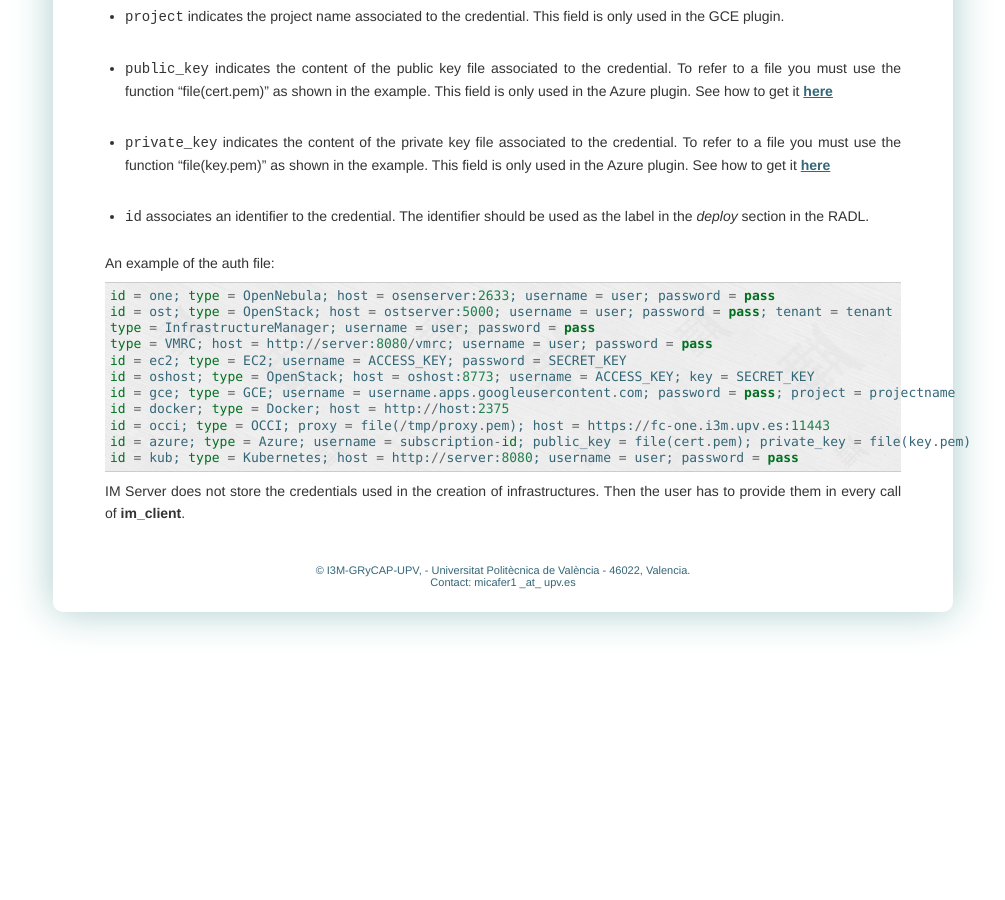
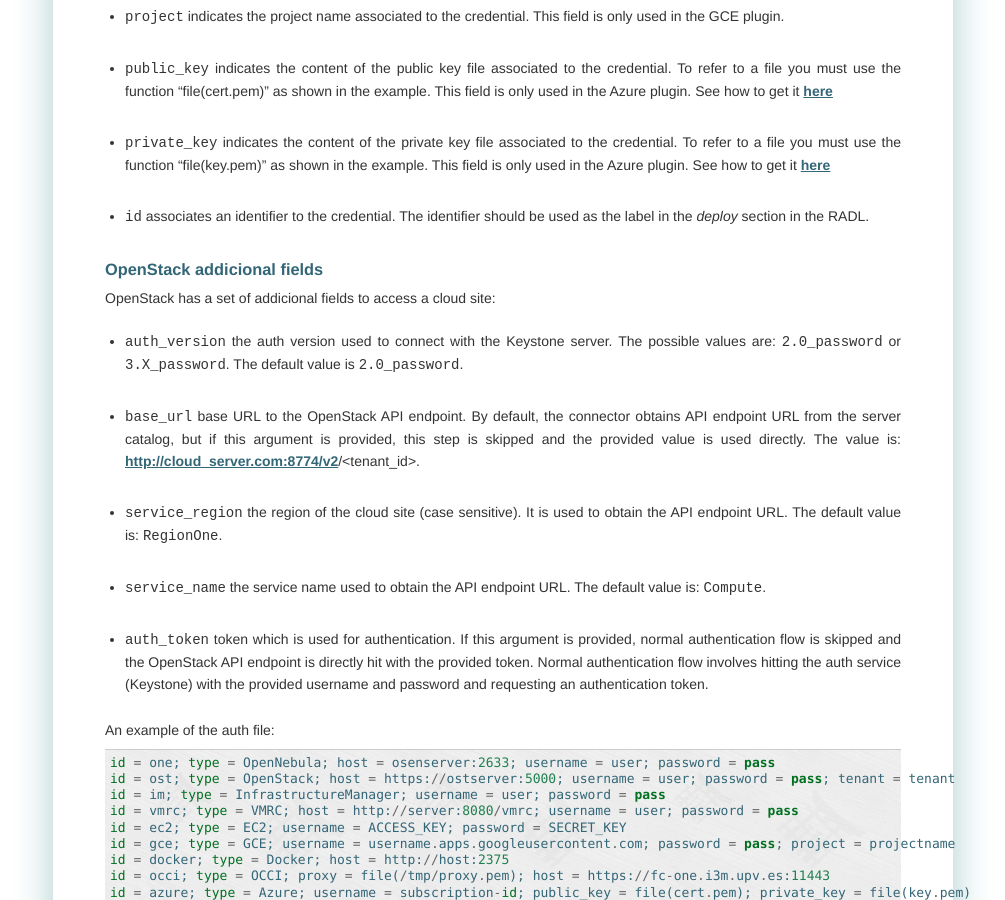
Before and after one commit to grycap/im-client, a Sphinx documentation site: the page built from doc/source/client.rst, in a window 1280 px wide and 900 px high, scrolled down 2801 px. Shown: the whole window, without its empty margins (137-1142 px from the left). Built offline with Sphinx 7.4.7, drawn with Linux system fonts in a browser that asks for light colours.

Commit message:
Update docs

```diff
--- a/doc/source/client.rst
+++ b/doc/source/client.rst
@@ -165,14 +165,35 @@ keys are:
 * ``id`` associates an identifier to the credential. The identifier should be
   used as the label in the *deploy* section in the RADL.
 
+OpenStack addicional fields
+^^^^^^^^^^^^^^^^^^^^^^^^^^^
+
+OpenStack has a set of addicional fields to access a cloud site:
+
+* ``auth_version`` the auth version used to connect with the Keystone server.
+  The possible values are: ``2.0_password`` or ``3.X_password``. The default value is ``2.0_password``.
+
+* ``base_url`` base URL to the OpenStack API endpoint. By default, the connector obtains API endpoint URL from the
+  server catalog, but if this argument is provided, this step is skipped and the provided value is used directly.
+  The value is: http://cloud_server.com:8774/v2/<tenant_id>.
+
+* ``service_region`` the region of the cloud site (case sensitive). It is used to obtain  the API
+  endpoint URL. The default value is: ``RegionOne``.
+
+* ``service_name`` the service name used to obtain the API endpoint URL. The default value is: ``Compute``.
+
+* ``auth_token`` token which is used for authentication. If this argument is provided, normal authentication
+  flow is skipped and the OpenStack API endpoint is directly hit with the provided token. Normal authentication
+  flow involves hitting the auth service (Keystone) with the provided username and password and requesting an
+  authentication token.
+
 An example of the auth file::
 
    id = one; type = OpenNebula; host = osenserver:2633; username = user; password = pass
-   id = ost; type = OpenStack; host = ostserver:5000; username = user; password = pass; tenant = tenant
-   type = InfrastructureManager; username = user; password = pass
-   type = VMRC; host = http://server:8080/vmrc; username = user; password = pass
+   id = ost; type = OpenStack; host = https://ostserver:5000; username = user; password = pass; tenant = tenant
+   id = im; type = InfrastructureManager; username = user; password = pass
+   id = vmrc; type = VMRC; host = http://server:8080/vmrc; username = user; password = pass
    id = ec2; type = EC2; username = ACCESS_KEY; password = SECRET_KEY
-   id = oshost; type = OpenStack; host = oshost:8773; username = ACCESS_KEY; key = SECRET_KEY
    id = gce; type = GCE; username = username.apps.googleusercontent.com; password = pass; project = projectname
    id = docker; type = Docker; host = http://host:2375
    id = occi; type = OCCI; proxy = file(/tmp/proxy.pem); host = https://fc-one.i3m.upv.es:11443
```
Also changed, not shown: other parts of doc/source/client.rst (+1 -1 lines), README.md (+81 -47 lines), 2 other files.
